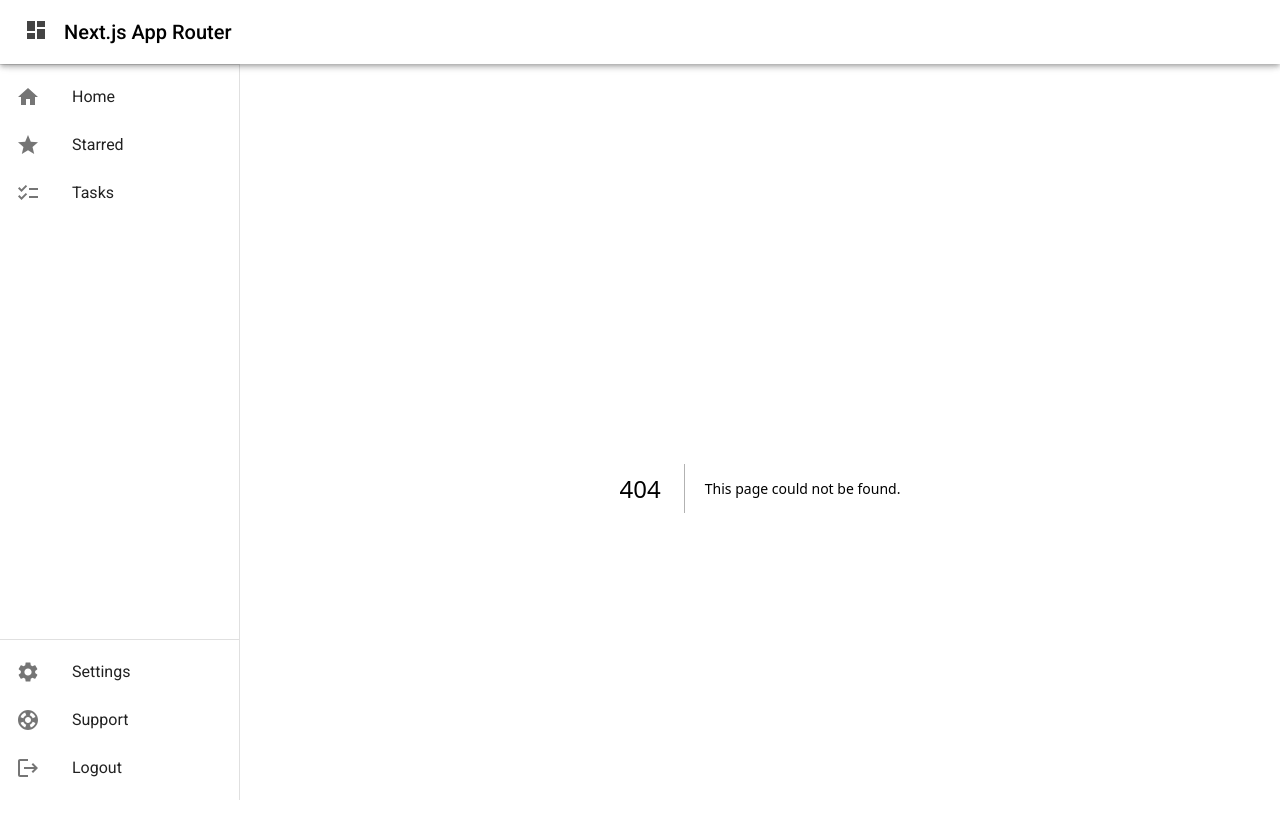
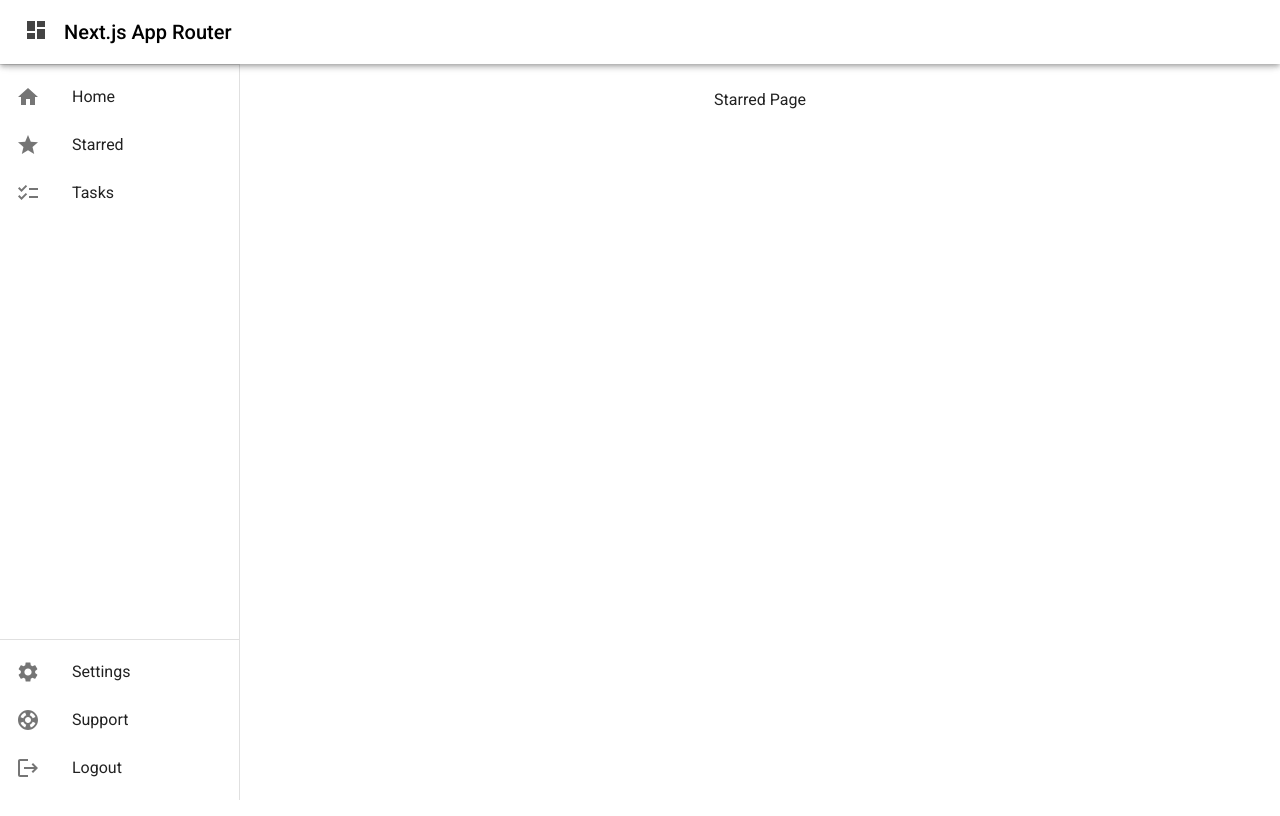
Before and after one commit to Ryo10Leo/sample-nextjs-front, a Next.js app: page /starred in a window 1280 px wide. Before the commit this address had no page. Shown: the top 816 px of the page. Built offline with nearby package versions, Linux system fonts and the light colour scheme.

Commit message:
StarredPage作成

```diff
--- /dev/null
+++ b/src/app/starred/page.tsx
@@ -0,0 +1,23 @@
+import * as React from "react";
+import Container from "@mui/material/Container";
+import Box from "@mui/material/Box";
+import Typography from "@mui/material/Typography";
+
+export default function StarredPage() {
+  return (
+    <Container>
+      <Box
+        sx={{
+          display: "flex",
+          flexDirection: "column",
+          justifyContent: "center",
+          alignItems: "center",
+        }}
+      >
+        <Typography variant="body1" gutterBottom>
+          Starred Page
+        </Typography>
+      </Box>
+    </Container>
+  );
+}
```
